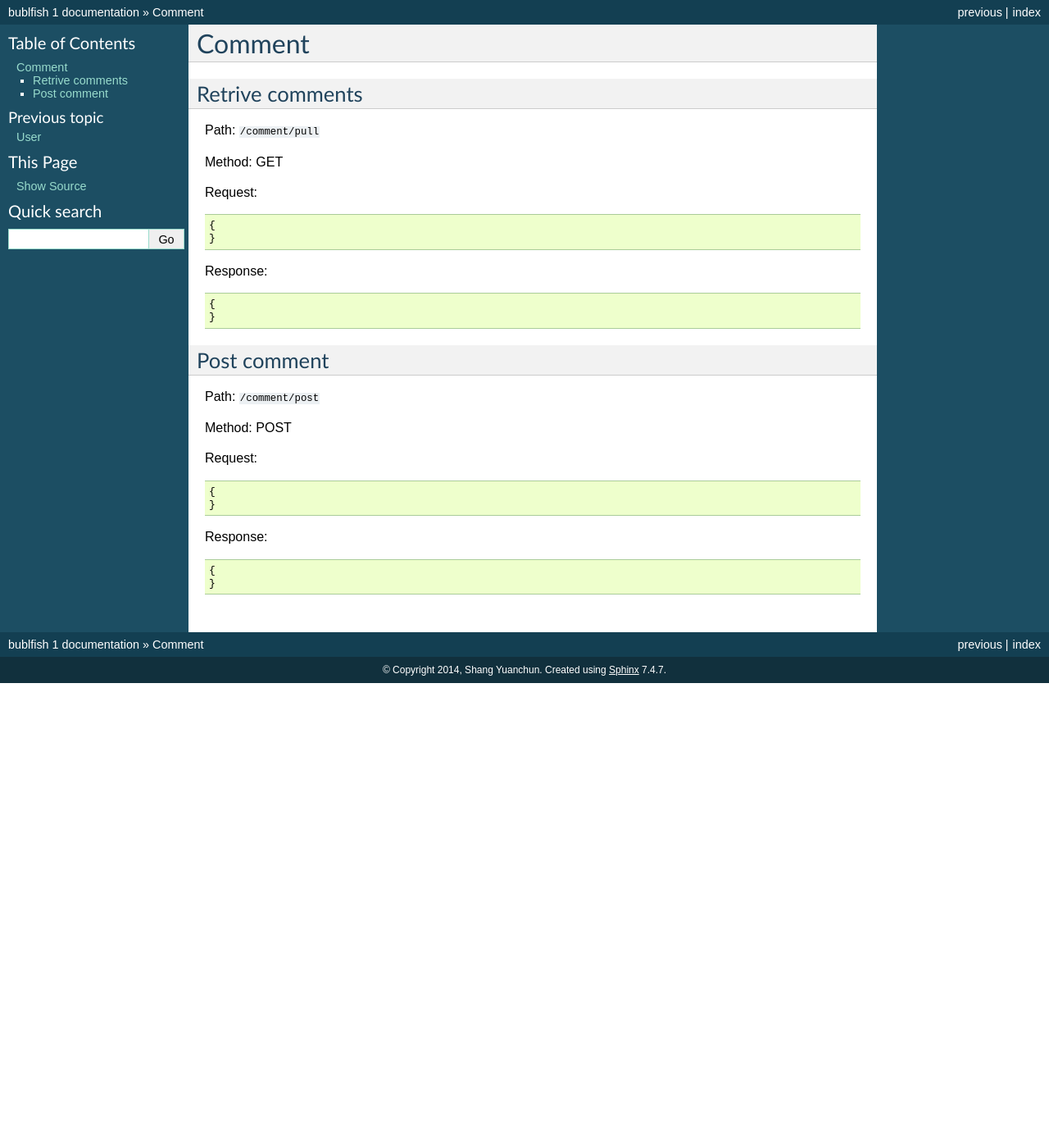
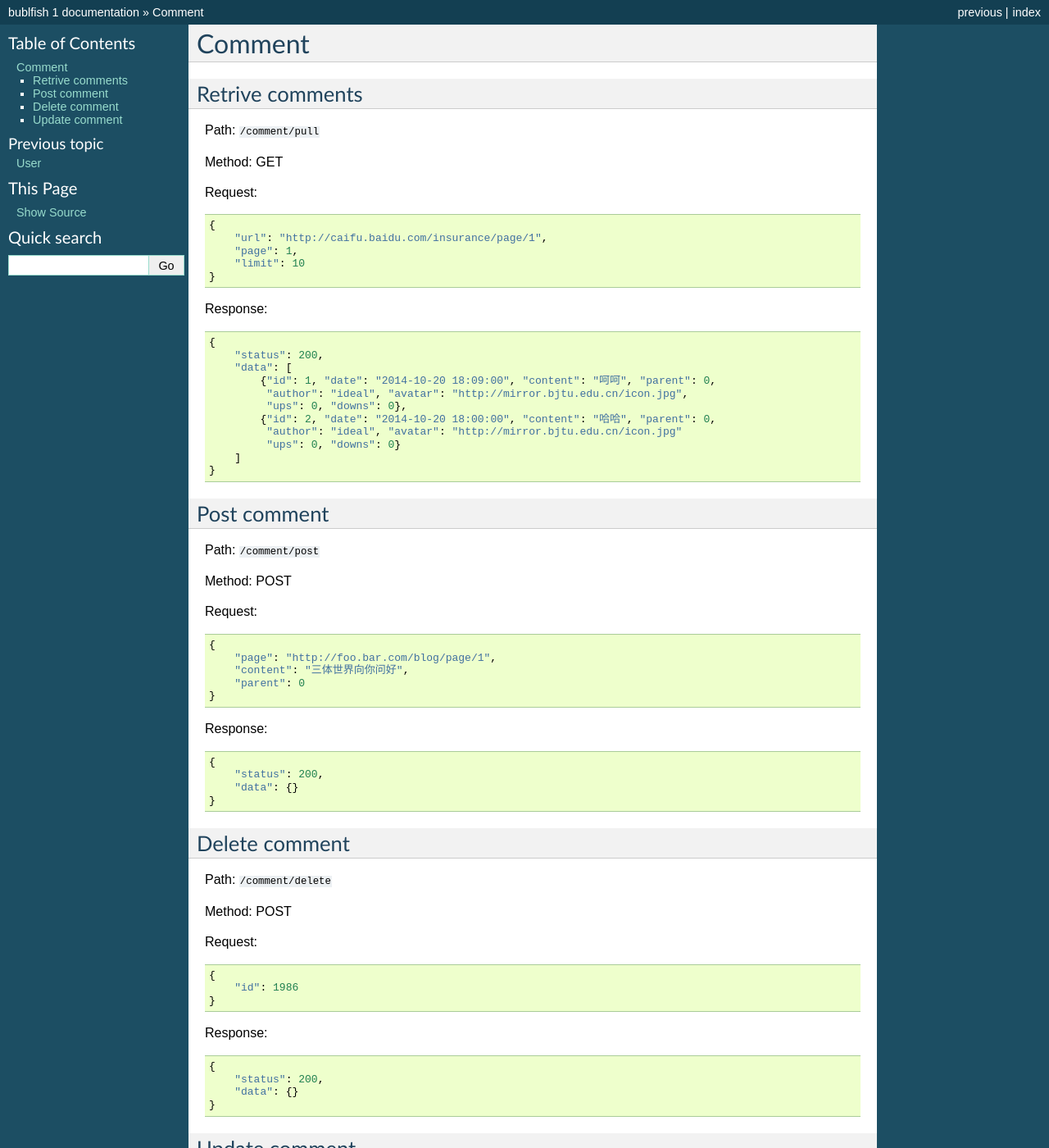
Before and after one commit to ideal/bublfish, a Sphinx documentation site: the page built from docs/comment.rst, in a window 1280 px wide and 1400 px high. Shown: the whole window at 82% size. Built offline with Sphinx 7.4.7, drawn with Linux system fonts in a browser that asks for light colours; some of the changed text lies outside the part shown.

Commit message:
update docs

```diff
--- a/docs/comment.rst
+++ b/docs/comment.rst
@@ -11,11 +11,23 @@ Method: GET
 Request::
 
     {
+        "url": "http://caifu.baidu.com/insurance/page/1",
+        "page": 1,
+        "limit": 10
     }
 
 Response::
 
     {
+        "status": 200,
+        "data": [
+            {"id": 1, "date": "2014-10-20 18:09:00", "content": "呵呵", "parent": 0,
+             "author": "ideal", "avatar": "http://mirror.bjtu.edu.cn/icon.jpg",
+             "ups": 0, "downs": 0},
+            {"id": 2, "date": "2014-10-20 18:00:00", "content": "哈哈", "parent": 0,
+             "author": "ideal", "avatar": "http://mirror.bjtu.edu.cn/icon.jpg"
+             "ups": 0, "downs": 0}
+        ]
     }
 
 
@@ -29,9 +41,55 @@ Method: POST
 Request::
 
     {
+        "page": "http://foo.bar.com/blog/page/1",
+        "content": "三体世界向你问好",
+        "parent": 0
     }
 
 Response::
 
     {
+        "status": 200,
+        "data": {}
     }
+
+Delete comment
+--------------
+
+Path: ``/comment/delete``
+
+Method: POST
+
+Request::
+
+    {
+        "id": 1986
+    }
+
+Response::
+
+    {
+        "status": 200,
+        "data": {}
+    }
+
+Update comment
+--------------
+
+Path: ``/comment/update``
+
+Method: POST
+
+Request::
+
+    {
+        "id": 1986,
+        "content": "新大厦好荒凉"
+    }
+
+Response::
+
+    {
+        "status": 200,
+        "data": {}
+    }
```
Also changed, not shown: docs/index.rst (+32 -0 lines), docs/user.rst (+20 -5 lines).
